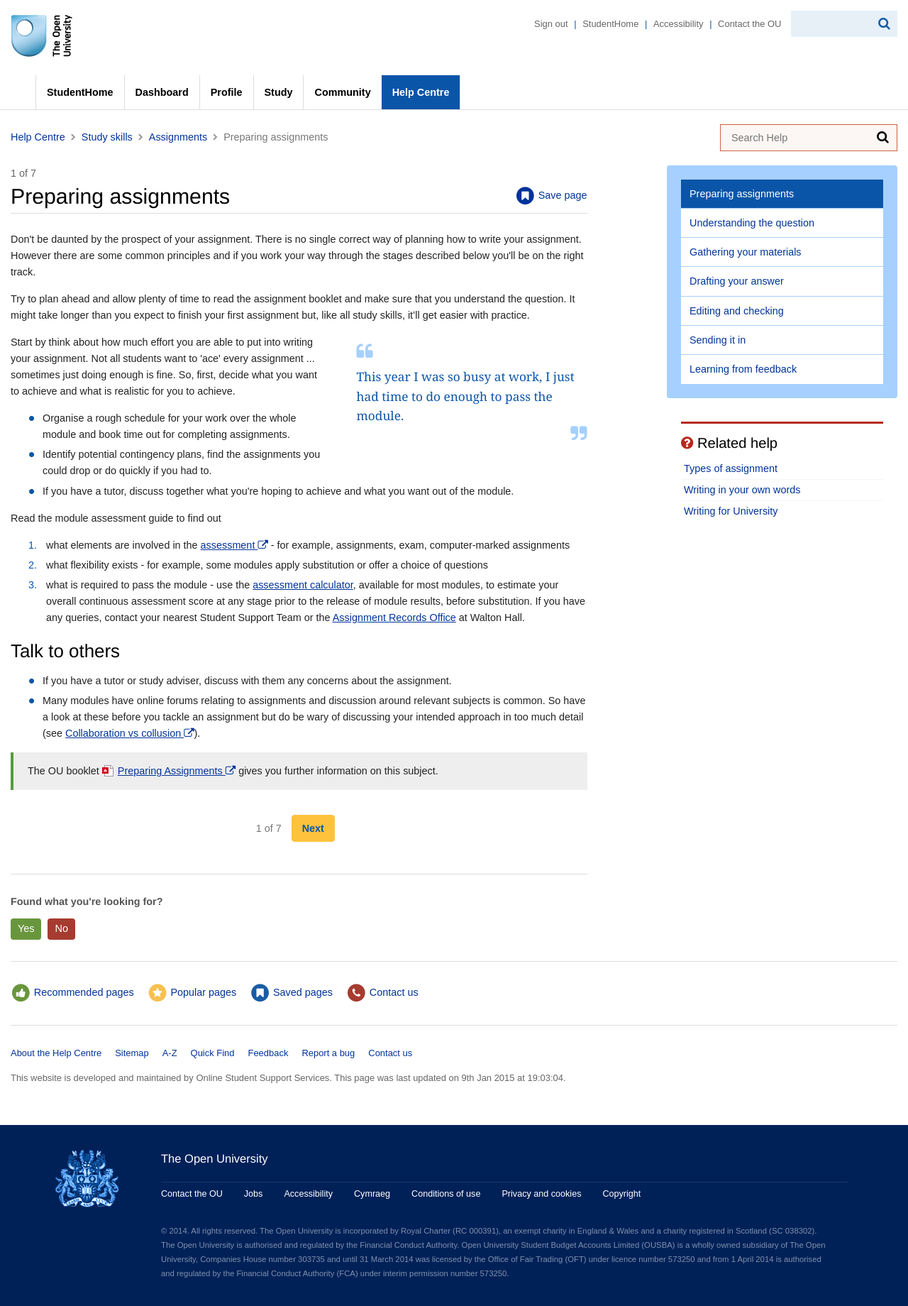
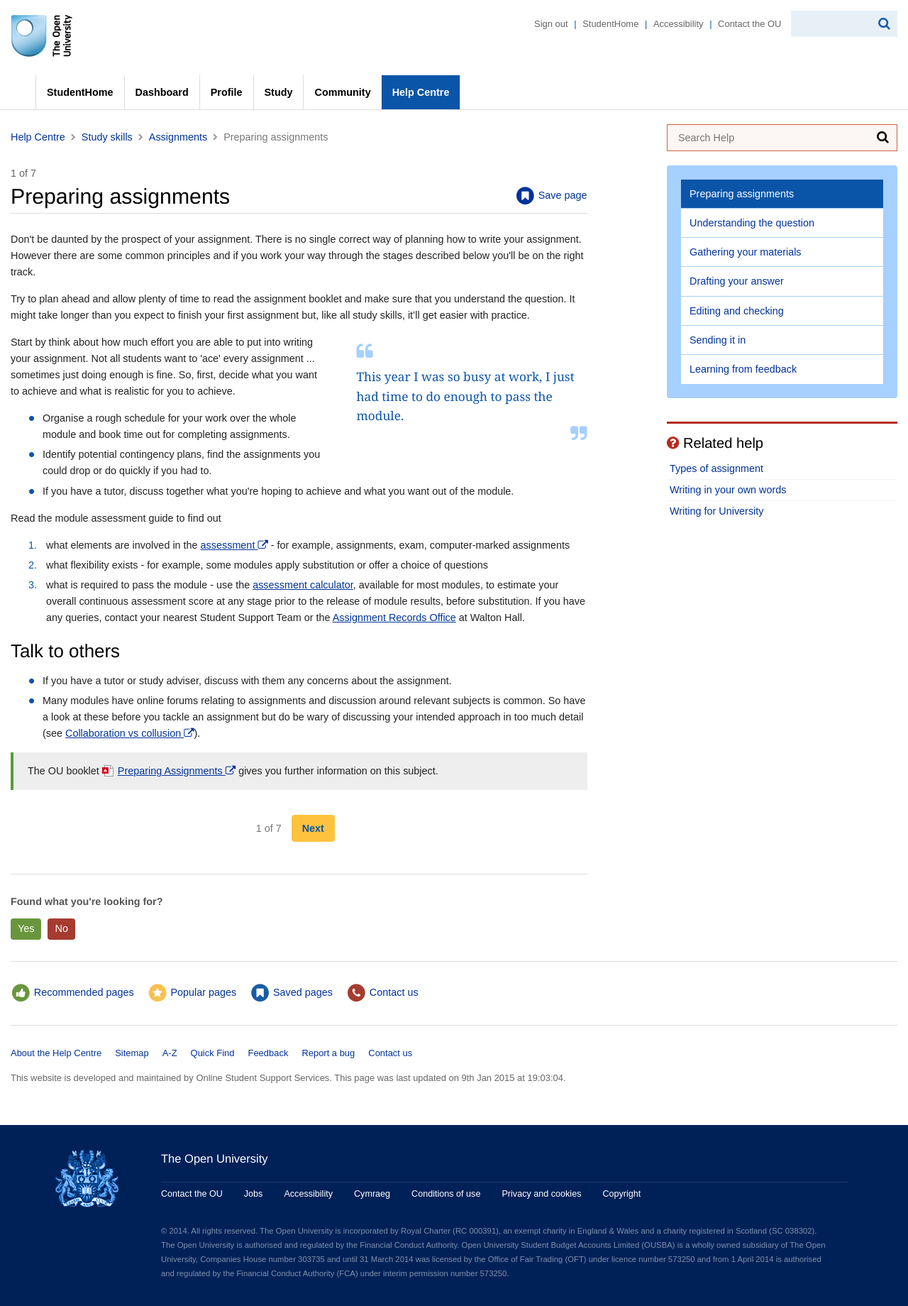
Before and after one commit to the-open-university/student-theme-framework, a Jekyll site: the page built from example-pages-help-mp-article.html, in a window 1280 px wide. Shown: the whole page at 71% size. Built offline with Jekyll 4.4.1, drawn with Linux system fonts in a browser that asks for light colours; nearby versions of some CDN libraries.

Commit message:
retina search icon

```diff
--- a/gui/help.css
+++ b/gui/help.css
@@ -502,7 +502,7 @@ body.ou-help-category div#ou-region1 {width:100%;}
 -------------------------------------------
 */
 
-.related-help {padding:40px 20px 20px 20px;	}
+.related-help {padding:40px 0 20px 0;}
 
 .related-help h2 {
 	font-size:1.4em;
@@ -525,7 +525,7 @@ body.article-multi .related-help {padding-top:5px;}
 
 .ou-breadcrumb {
 	display:block;
-	padding-right:280px;
+	padding-right:30%;
 	position:relative;
 }
 
@@ -537,7 +537,7 @@ body.article-multi .related-help {padding-top:5px;}
 	position:absolute;
 	top:-10px;
 	right:0;
-	width:250px;
+	width:26%;
 }
 
 #ou-region0 .ou-quick-find form {
@@ -548,13 +548,14 @@ body.article-multi .related-help {padding-top:5px;}
 }
 
 #ou-region0 .ou-quick-find form input[type="text"] {
-	width: 218px;
+	width: 100%;
 	outline: none;
 	margin:0;
 	border:1px solid #CF6041;
 	border-radius:0;
 	padding:10px 15px;
 	background-color:#FCF7F5;
+	box-sizing:border-box;
 }
 
 #ou-region0 .ou-quick-find form input[type="text"]:focus {
@@ -873,10 +874,6 @@ body.ou-help-home ul.ou-list-cols2 {
 	width: 100%;
 }
 
-#ou-region0 .ou-quick-find form input[type="text"] {width: 90%;}
-
-#ou-region0 .ou-quick-find form button {right:6%;}
-
 } /* end media query */
 
 
@@ -924,6 +921,23 @@ body.ou-help-home #ou-content .hero-top form {width:270px;}
 
 
 
+
+/* Retina */
+
+@media
+(-webkit-min-device-pixel-ratio: 2),
+(min-resolution: 192dpi) {
+
+
+#ou-region0 .ou-quick-find form button,
+body.ou-help-home #ou-content .hero-top .search button.btn-submit {
+	background-image:url(icon-search@2x.png);
+	background-size:18px 34px;
+}
+
+
+
+} /* end media query */
 
 
 
```
Also changed, not shown: example-pages-help-home.html (+19 -3 lines).
